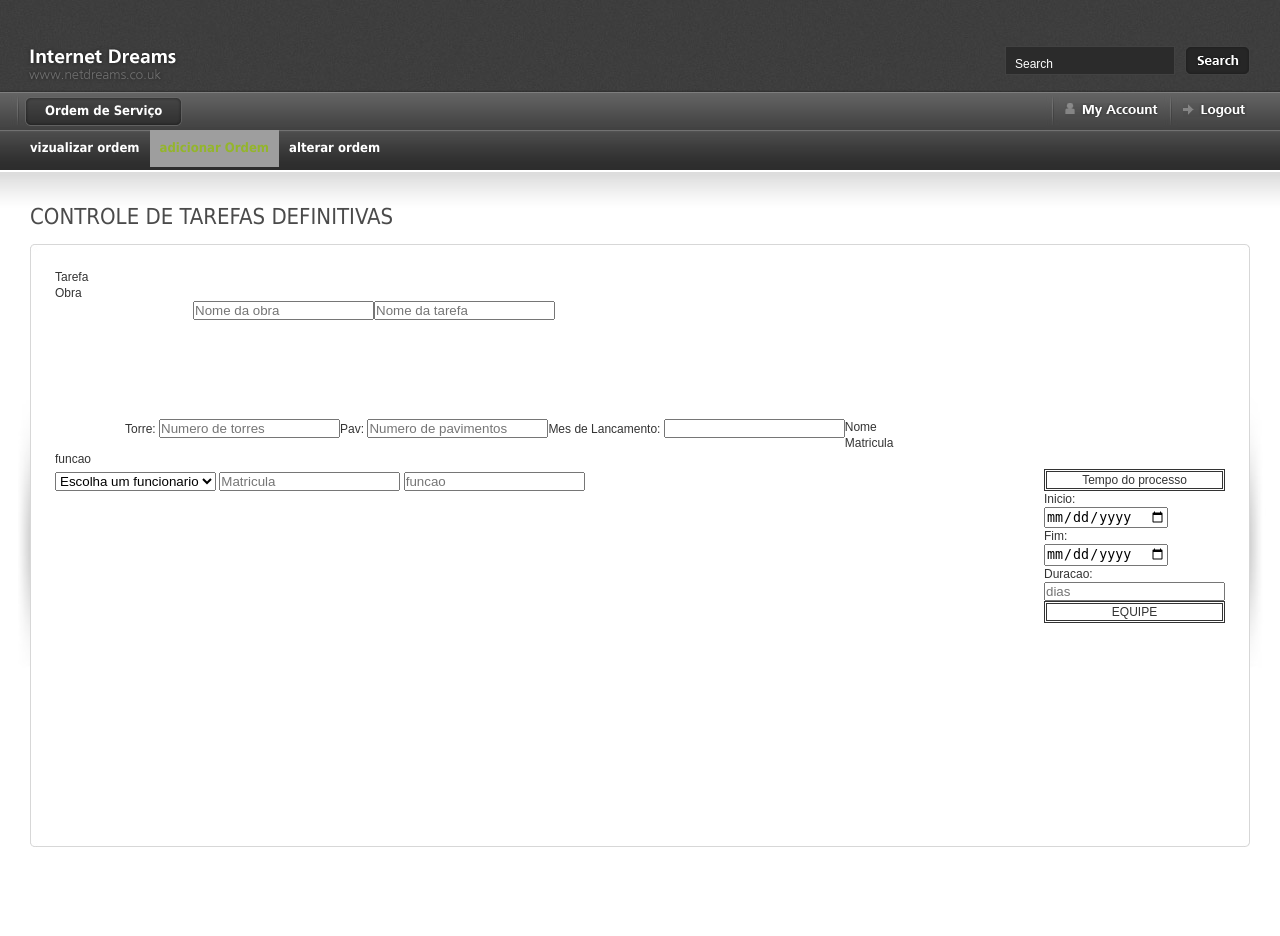
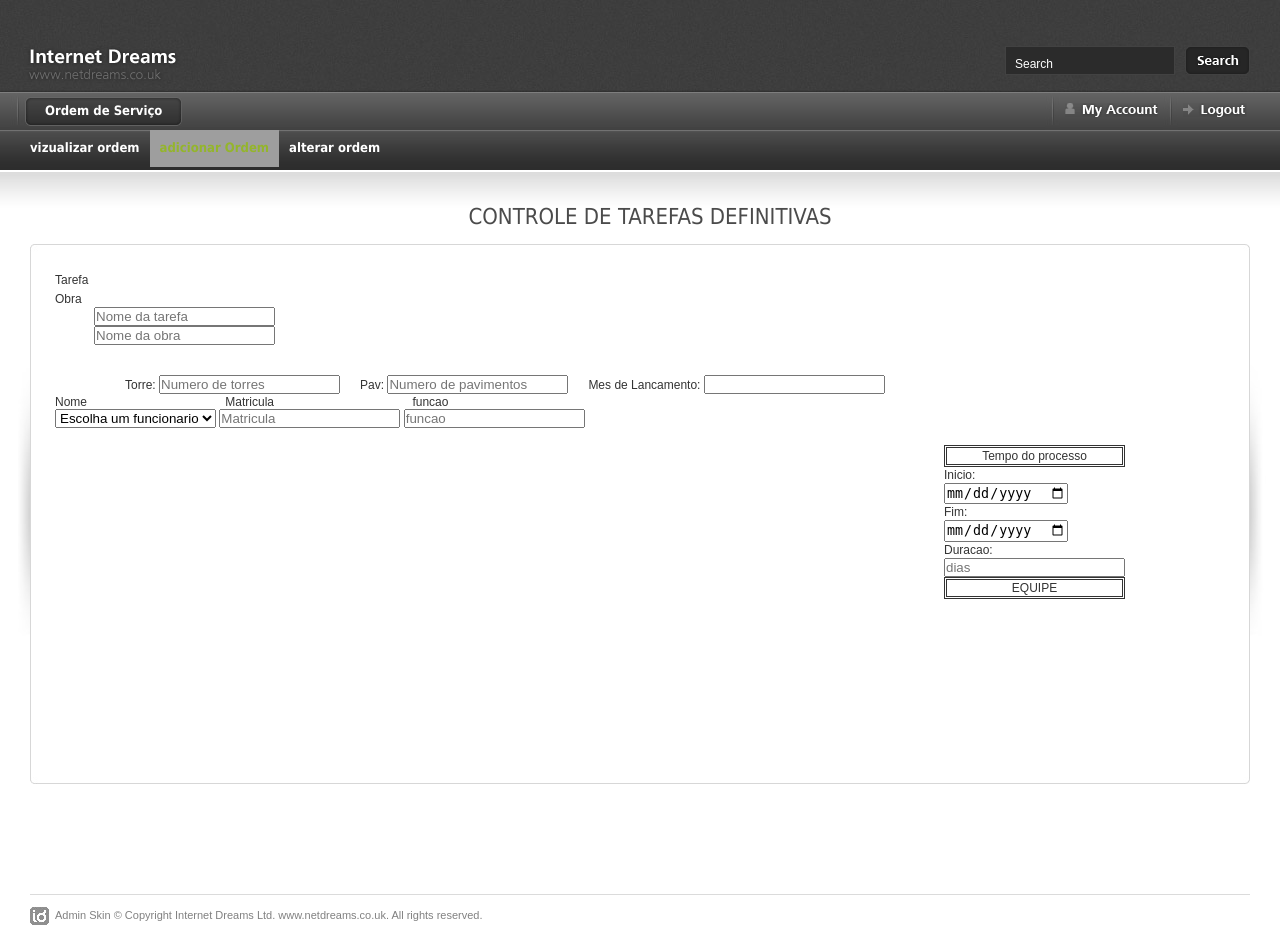
Before and after one commit to rogerioaugusto/EncorpGabriel, a PHP site: page / in a window 1280 px wide. Shown: the top 936 px of the page. Run offline with PHP 8.4, Linux system fonts and the light colour scheme; data that the repository does not hold is empty; some libraries are stand-ins or nearby versions; grey boxes are pictures that could not be loaded.

Commit message:
layout pronto.
está faltando agora só o resto dos dados que foi perdido

```diff
--- a/Code/view/CSS/screen.css
+++ b/Code/view/CSS/screen.css
@@ -138,6 +138,7 @@ height:15px;
 
 #page-heading	{
 	margin: 0 0 15px 20px;
+    text-align:  center;
 	}
   h1	{
 	color: #4b4b4b;
@@ -1570,6 +1571,7 @@ div#tipofunc{
     height: 4000;
     float: right;
     margin-top: 100px;
+    margin-right: 100px;
 }
 
 ul#tiposfuncionarios p{text-align: center; border-style:double; font-family: sans-serif;}
@@ -1583,40 +1585,40 @@ ul#equipe p{text-align: center; border-style: double; font-family: sans-serif;}
 ul#equipe li{text-align: center;}
 
 div#encima{
-    width: 500px;
-    height: 100px;
+    width: 400px;
+    height: 50px;
 }
 
 div#textfuncionarios {
     background-color: white;
     width: 600;
-    height: 20;
-    margin-top: 50px;
+    height: 15px;
+    margin-top: 70px;
 }
 ul#menutext {
     background-color: white;
 
 }
 ul#menutextfunc li {
-    background-color: white;
     display: inline;
     padding-right: 135px;
 }
 
-ul#menutextcabe li{
+ul#menutextcabe {
     list-style-type: none;
-    width: 60px;
-    overflow: auto;
-    margin-bottom: 4;
-}
+    width: 40px;
+    float: left;
+    display: list-item;
+}
+
+#menutextcabe li{margin-top: 3px;}
 /* Não modificando a em um modo lista, tamanho defaut, sem bolinhas do lado, arredando para chegar proximo ao texto escrito e ancora na direita.*/
-ul#inputcabe li{
+ul#inputcabe{
     list-style-type: none;
-    display:list-item;
     float: right;
-    margin-right:
-}
-
-ul#resto{float:left; display: inline-flex; list-style-type: none; margin-left: 70px;margin-top: 50px}
-
-ul#resto li{margin-left: 10;}
+    margin-right: 180px;
+}
+
+ul#resto{float:left; display: inline-flex; list-style-type: none; margin-left: 70px;margin-top: 30px}
+
+ul#resto li{margin-right: 20px;}
```
